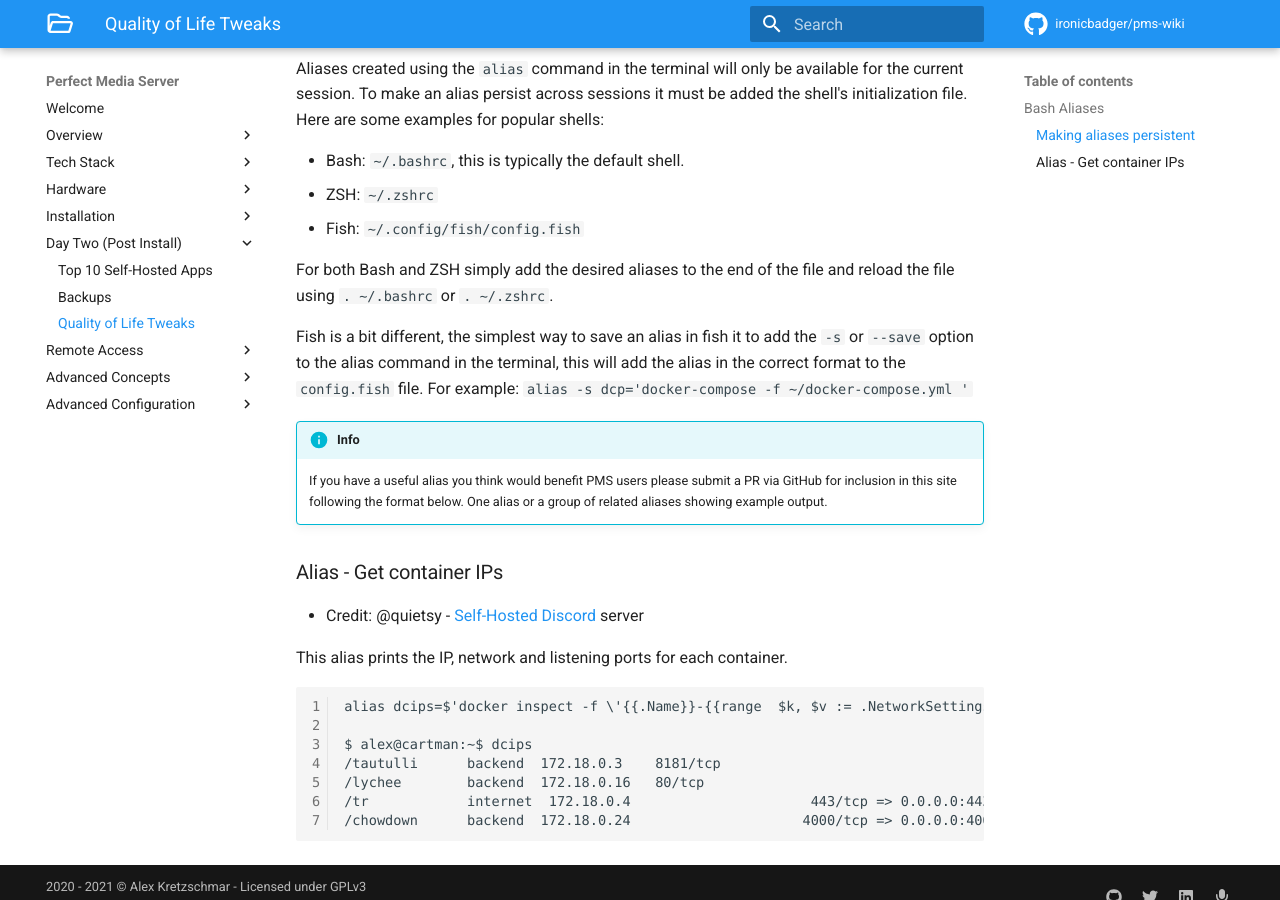
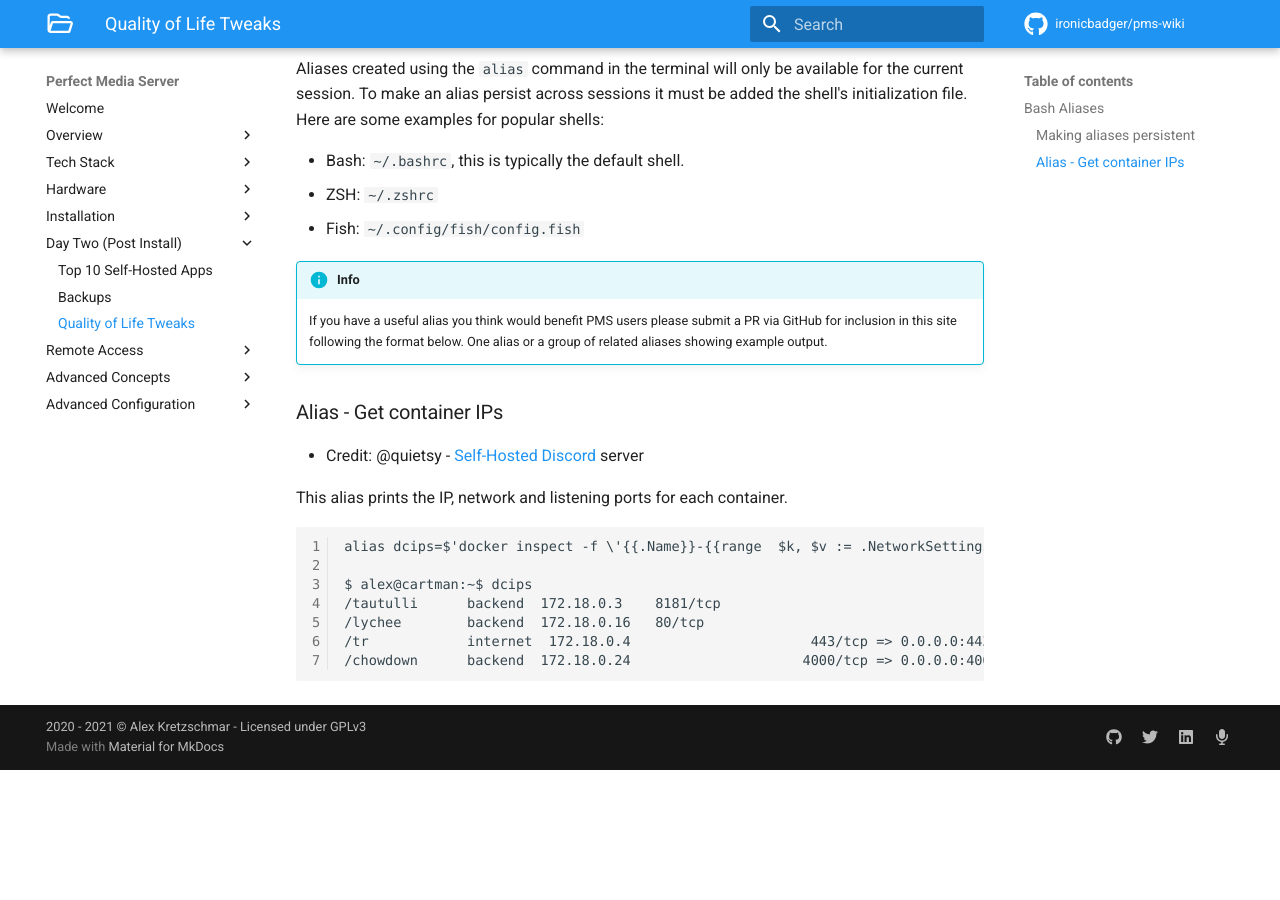
Before and after one commit to ironicbadger/pms-wiki, an MkDocs documentation site: the page built from docs/day-two/quality-of-life-tweaks.md, in a window 1280 px wide and 900 px high, scrolled down 477 px. Built offline with MkDocs 1.6.1 and Material for MkDocs 9.7.7, drawn with Linux system fonts in a browser that asks for light colours; some web fonts are replaced; comment, search, counter and statistics services are not loaded; after the commit the page ends 1247 px from its top, so only the background shows below that.

Commit message:
Update quality-of-life-tweaks.md
Removed superfluous information about Fish shell and reloading shell files.

```diff
--- a/docs/day-two/quality-of-life-tweaks.md
+++ b/docs/day-two/quality-of-life-tweaks.md
@@ -17,10 +17,6 @@ Aliases created using the `alias` command in the terminal will only be available
  - ZSH: `~/.zshrc`
  - Fish: `~/.config/fish/config.fish`
 
-For both Bash and ZSH simply add the desired aliases to the end of the file and reload the file using `. ~/.bashrc` or `. ~/.zshrc`.
-
-Fish is a bit different, the simplest way to save an alias in fish it to add the `-s` or `--save` option to the alias command in the terminal, this will add the alias in the correct format to the `config.fish` file. For example: `alias -s dcp='docker-compose -f ~/docker-compose.yml '`
-
 !!! info
     If you have a useful alias you think would benefit PMS users please submit a PR via GitHub for inclusion in this site following the format below. One alias or a group of related aliases showing example output.
 
```
